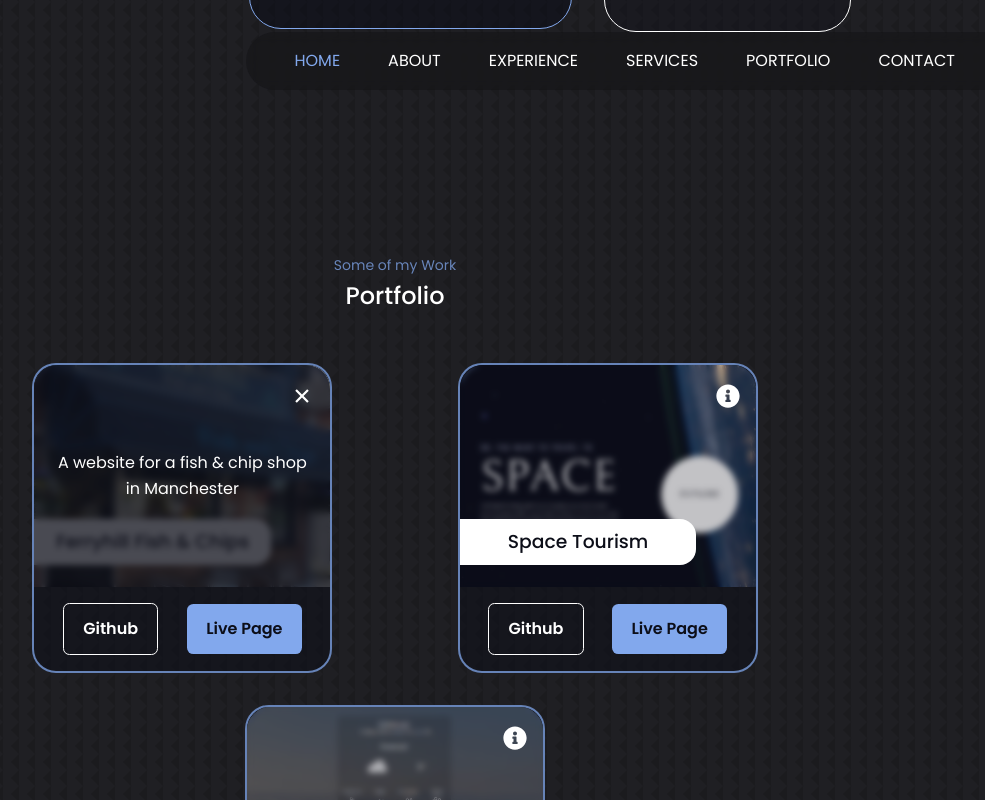
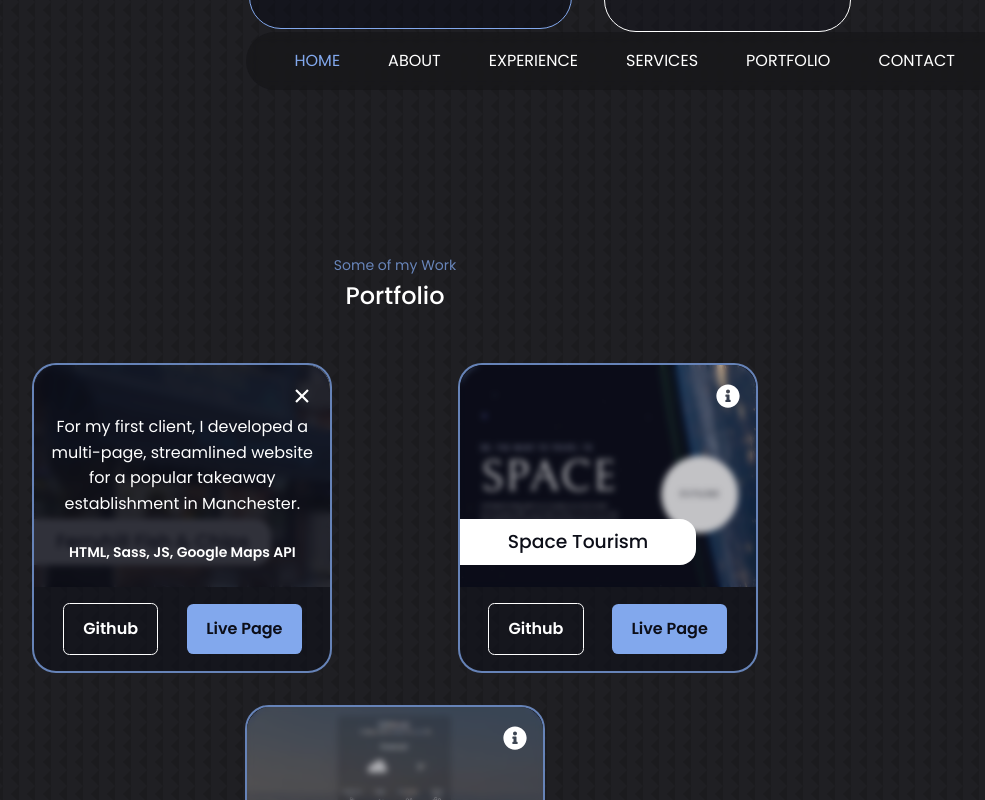
Before and after one commit to KramYengir/portfolio_page, a React (Vite) app: page / in a window 1280 px wide. Both pictures are taken after a click on the button 547 px from the left and 3518 px from the top of the page. Shown: the part 3118-3918 px from the top of the page, without its empty margins (245-1230 px from the left). Built offline with nearby package versions, Linux system fonts and the light colour scheme.

Commit message:
fill out info panels

```diff
--- a/src/components/Portfolio/Portfolio.css
+++ b/src/components/Portfolio/Portfolio.css
@@ -41,6 +41,13 @@
 
   color: hsl(var(--clr-white));
   background-color: transparent;
+
+  transition: transform 0.2s ease-in-out;
+}
+
+.portfolio__item .info-button:hover,
+.portfolio__item .info-button:focus-visible {
+  transform: scale(1.1);
 }
 
 .portfolio__item .portfolio__image {
@@ -90,15 +97,20 @@
   inset: 0;
   z-index: 9;
 
-  display: flex;
-  justify-content: center;
-  align-items: center;
+  display: grid;
+  place-content: end;
+  gap: 1.5rem;
 
-  padding: 1rem;
+  padding: 1.5rem 1rem;
 
-  background: hsl(var(--clr-dark) / 0.75);
+  background: hsl(var(--clr-dark) / 0.85);
   backdrop-filter: blur(3px);
   border-radius: 1.5rem 1.5rem 0 0;
+}
+
+.portfolio__item .info p:last-child {
+  font-size: var(--fs-200);
+  font-weight: 600;
 }
 
 .portfolio__item .portfolio__cta {
--- a/src/components/Portfolio/Portfolio.jsx
+++ b/src/components/Portfolio/Portfolio.jsx
@@ -15,7 +15,10 @@ const Portfolio = () => {
           img={ferryhillIMG}
           imgAlt={"Ferryhil Fish and Chips"}
           title={"Ferryhill Fish & Chips"}
-          info={"A website for a fish & chip shop in Manchester"}
+          info={
+            "For my first client, I developed a multi-page, streamlined website for a popular takeaway establishment in Manchester."
+          }
+          techInfo={"HTML, Sass, JS, Google Maps API"}
           github={"https://github.com/KramYengir/restaurant-page"}
           livePage={"https://ferryhillfishandchips.com/"}
         />
@@ -23,7 +26,10 @@ const Portfolio = () => {
           img={spaceTourismIMG}
           imgAlt={"Space Tourism Page"}
           title={"Space Tourism"}
-          info={"A website template for a space tourism company"}
+          info={
+            "A React template for space tourism, demonstrating proficiency in design implementation and React."
+          }
+          techInfo={"HTML, CSS, React"}
           github={"https://github.com/KramYengir/FM-space-tourism"}
           livePage={"https://rigneymade-space.netlify.app/"}
         />
@@ -32,8 +38,9 @@ const Portfolio = () => {
           imgAlt={"Weather App Page"}
           title={"Weather App"}
           info={
-            "A simple weather app I made early in my learning - needs a overhaul!"
+            "A simple weather app, marking my first project employing Modular design and API calls."
           }
+          techInfo={"HTML, Sass, JS, Webpack, API"}
           github={"https://github.com/KramYengir/weather-app"}
           livePage={"https://kramyengir.github.io/weather-app/"}
         />
--- a/src/components/Portfolio/PortfolioItem.jsx
+++ b/src/components/Portfolio/PortfolioItem.jsx
@@ -7,6 +7,7 @@ export const PortfolioItem = ({
   imgAlt,
   title,
   info,
+  techInfo,
   github,
   livePage,
 }) => {
@@ -26,6 +27,7 @@ export const PortfolioItem = ({
         {isInfoShown && (
           <div className="info">
             <p>{info}</p>
+            <p>{techInfo}</p>
           </div>
         )}
       </div>
```
